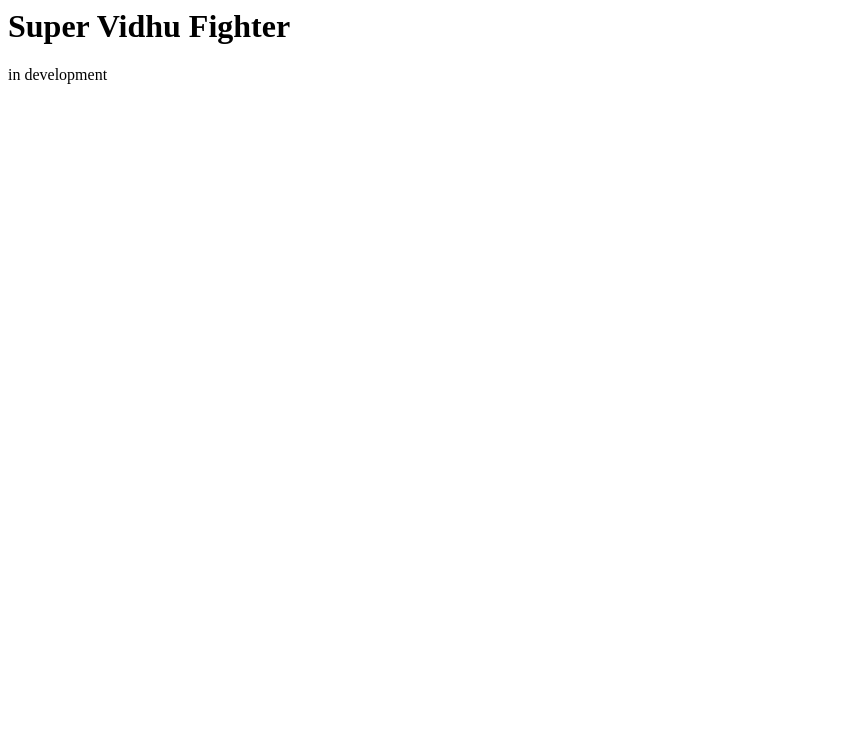
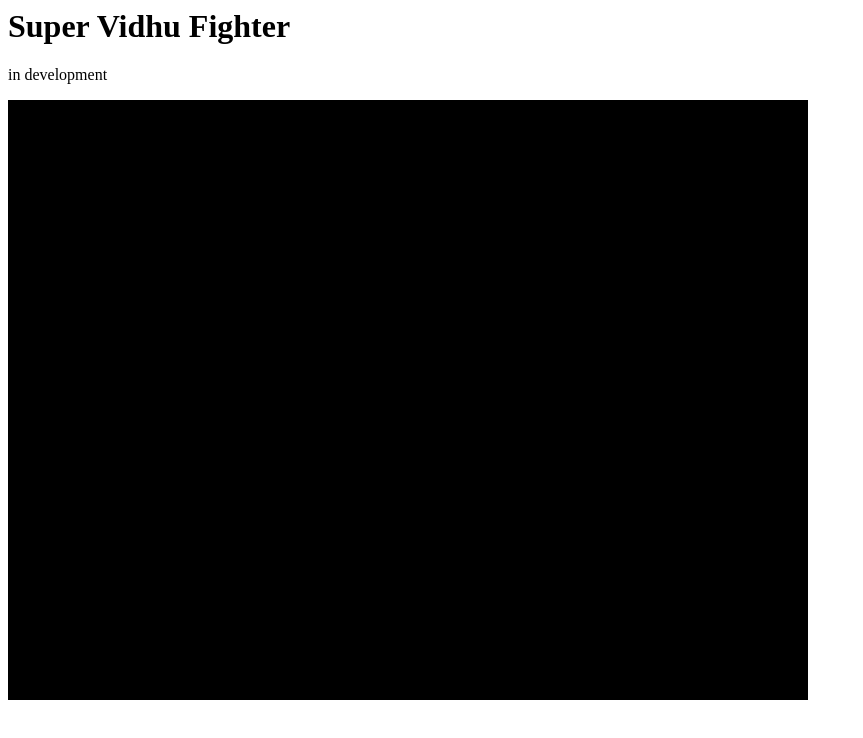
Before and after one commit to epicTCK/SuperVidhuFighter, a website: page src/index.html in a window 1280 px wide. Shown: the whole page, without its empty margins (0-863 px from the left). Drawn offline with Linux system fonts and the light colour scheme.

Commit message:
added boilerplate for game.js, fixed error in index.html

```diff
--- a/src/index.html
+++ b/src/index.html
@@ -2,8 +2,8 @@
   <head>
     <meta charset="utf-8">
     <title>Super Vidhu Fighter</title>
+    <script src="js/phaser.min.js"></script>
     <script src="js/game.js"></script>
-    <script src="js/phaser.min.js"></script>
   </head>
   <body>
     <h1>Super Vidhu Fighter</h1>
--- a/src/js/game.js
+++ b/src/js/game.js
@@ -0,0 +1,18 @@
+var config = {
+    type: Phaser.AUTO,
+    width: 800,
+    height: 600,
+    scene: {
+        preload: preload,
+        create: create,
+        update: update
+    }
+};
+
+var game = new Phaser.Game(config);
+
+function preload (){}
+
+function create (){}
+
+function update (){}
```
